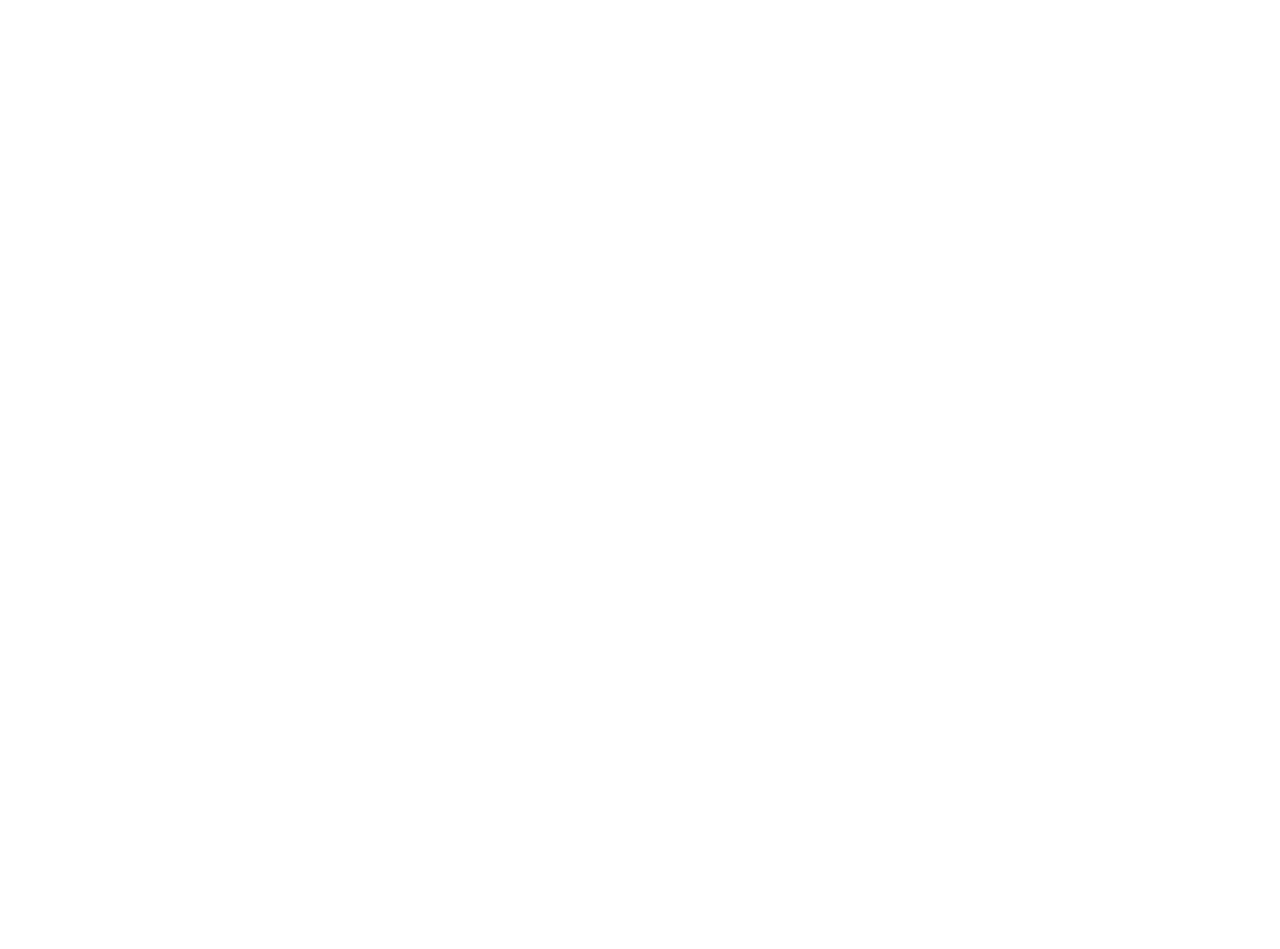
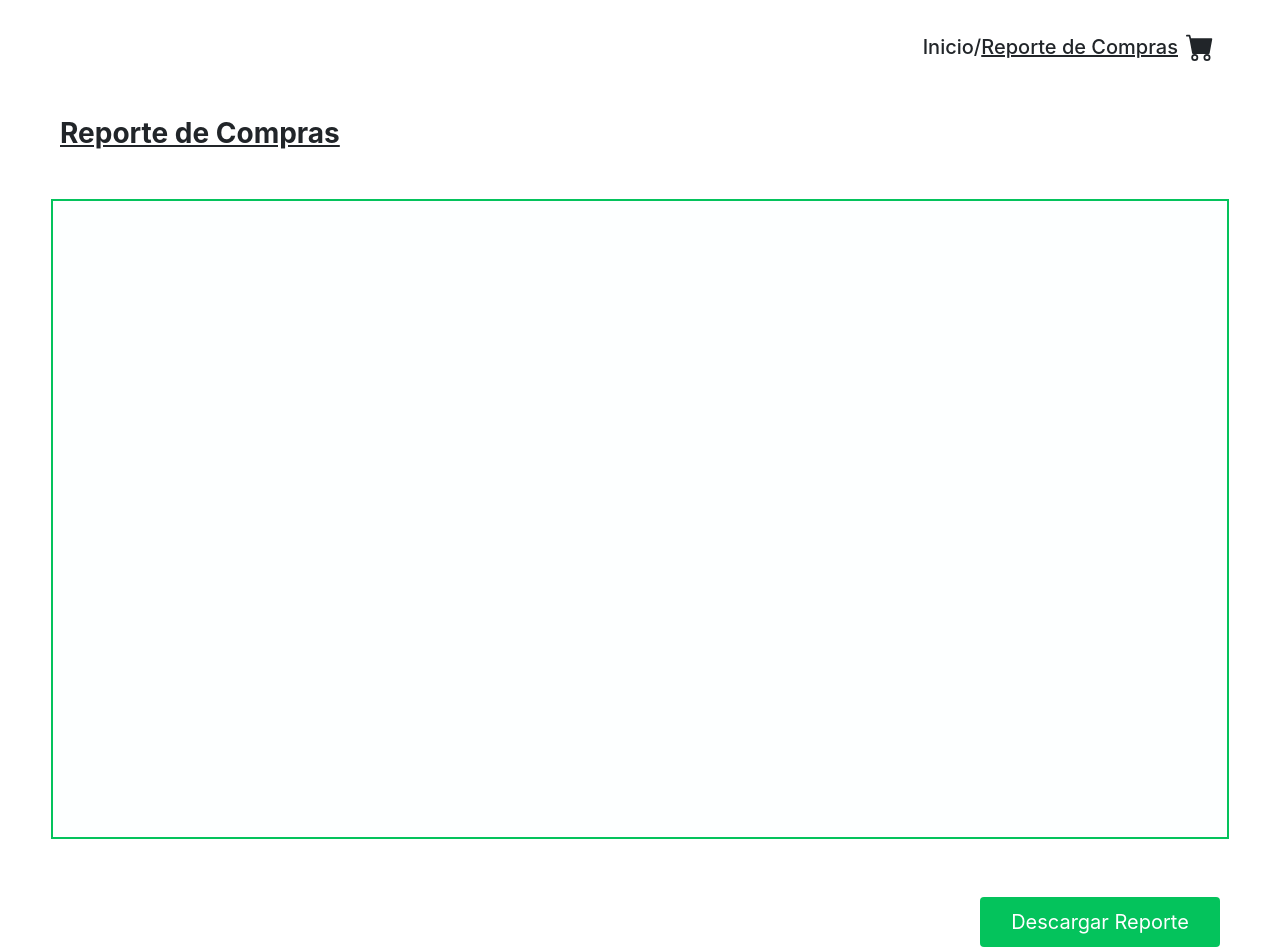
Before and after one commit to JFBJ17/Genesys_System, a React (Create React App) app in the folder frontend/: page /ReporteCompras in a window 1280 px wide. Before the commit this address had no page. Shown: the part 123-1072 px from the top of the page. Before the commit the page ends 800 px from the top, so only its background shows below. Built offline with nearby package versions, Linux system fonts and the light colour scheme.

Commit message:
Reporte de compras

```diff
--- a/frontend/public/index.html
+++ b/frontend/public/index.html
@@ -1,15 +1,16 @@
 <!DOCTYPE html>
 <html lang="en">
+
 <head>
   <meta charset="utf-8" />
   <link rel="icon" href="%PUBLIC_URL%/favicon.ico" />
   <meta name="viewport" content="width=device-width, initial-scale=1" />
   <meta name="theme-color" content="#000000" />
-    <meta
-      name="description"
-      content="Web site created using create-react-app"
-    />
+  <meta name="description" content="Web site created using create-react-app" />
   <link rel="apple-touch-icon" href="%PUBLIC_URL%/logo192.png" />
+  <link href="https://cdn.jsdelivr.net/npm/bootstrap@5.0.2/dist/css/bootstrap.min.css" rel="stylesheet"
+    integrity="sha384-EVSTQN3/azprG1Anm3QDgpJLIm9Nao0Yz1ztcQTwFspd3yD65VohhpuuCOmLASjC" crossorigin="anonymous">
+
   <!--
       manifest.json provides metadata used when your web app is installed on a
       user's mobile device or desktop. See https://developers.google.com/web/fundamentals/web-app-manifest/
@@ -26,6 +27,7 @@
     -->
   <title>React App</title>
 </head>
+
 <body>
   <noscript>You need to enable JavaScript to run this app.</noscript>
   <div id="root"></div>
@@ -40,4 +42,5 @@
       To create a production bundle, use `npm run build` or `yarn build`.
     -->
 </body>
+
 </html>
--- a/frontend/src/assets/styles/index.scss
+++ b/frontend/src/assets/styles/index.scss
@@ -1,6 +1,13 @@
+:root{
+  --verde_claro:#04c35c;
+  --azul_fosforescente:#291CB4;
+  --azul_oscuro:#110D3D;
+}
+
 * {
   margin: 0;
   padding: 0;
+  box-sizing: border-box;
 }
 body {
   margin: 0;
@@ -10,6 +17,28 @@
   -webkit-font-smoothing: antialiased;
   -moz-osx-font-smoothing: grayscale;
 }
+
+::-webkit-scrollbar {
+  width: 12px;
+}
+
+/* Track */
+::-webkit-scrollbar-track {
+  box-shadow: inset 0 0 4px grey;
+  border-radius: 10px;
+}
+
+/* Handle */
+::-webkit-scrollbar-thumb {
+  background: var(--azul_fosforescente);
+  border-radius: 6px;
+}
+
+/* Handle on hover */
+::-webkit-scrollbar-thumb:hover {
+  background: var(--azul_oscuro);
+}
+
 
 code {
   font-family: source-code-pro, Menlo, Monaco, Consolas, 'Courier New',
--- a/frontend/src/assets/styles/login.scss
+++ b/frontend/src/assets/styles/login.scss
@@ -86,7 +86,7 @@
         margin: 10px 0;
         width: 100%;
         height: 40px;
-        background: #04c35c;
+        background: var(--verde_claro);
         font-size: 20px;
         border: none;
         border-radius: 4px;
--- /dev/null
+++ b/frontend/src/assets/styles/reporteCompras.scss
@@ -0,0 +1,37 @@
+
+
+
+    a {
+        text-decoration: none;
+        color: #2c5282;
+    }
+    .container-dir{
+        margin: 50px 50px 0 0;
+    }
+    .container-reporte{
+        margin: 40px 0 0 0;
+    }
+    .container-button__download{
+        display: flex;
+        align-items: center;
+        justify-content: end;
+        flex-wrap: wrap;
+        padding: 3rem;
+    }
+    button {
+        margin: 10px 0;
+        padding: 10px 5px;
+        width: 30vh;
+        height: 50px;
+        background: var(--verde_claro);
+        font-size: 20px;
+        border: none;
+        border-radius: 4px;
+        color: #ffffff;
+    }
+    .history{
+        background-color: #fdffff;
+        height: 80vh;
+        width: 92vw;
+        border: var(--verde_claro) 2px solid;
+    }
--- a/frontend/src/pages/ReporteCompras.tsx
+++ b/frontend/src/pages/ReporteCompras.tsx
@@ -1,10 +1,34 @@
 import React from 'react'
+import '../assets/styles/reporteCompras.scss';
+import { BsFillCartFill } from "react-icons/bs";
 
 const ReporteCompras = () => {
     return (
-      <header>
+        <>
+            <div className="container-dir d-flex flex-row justify-content-end align-items-center p-3">
+                <h5 className="me-2 my-auto">
+                    Inicio/
+                    <span className="text-decoration-underline">
+                        Reporte de Compras
+                    </span>
+                </h5>
+                <BsFillCartFill className="fs-3"></BsFillCartFill>
+            </div>
+            <div className="container-fluid container-reporte">
+                <h3 className="fw-bold text-decoration-underline ms-5">
+                    Reporte de Compras
+                </h3>
+                <div className="container-fluid history mt-5">
 
-      </header>
+                </div>
+                <div className="container-button__download">
+                    <button type="submit">
+                        <span>Descargar Reporte</span>
+                    </button>
+                </div>
+            </div>
+
+        </>
     );
-  };
+};
 export default ReporteCompras
--- a/frontend/src/router/App.tsx
+++ b/frontend/src/router/App.tsx
@@ -6,6 +6,7 @@
 import Login from '../pages/Login';
 import Register from '../pages/Register';
 import NotFound from '../pages/NotFound';
+import ReporteCompras from '../pages/ReporteCompras';
 
 //Components
 import Navbar from '../components/Navbar';
@@ -22,6 +23,7 @@
         <Route path='/login' element={<Login />} />
         <Route path='/register' element={<Register />} />
         <Route path='*' element={<NotFound />} />
+        <Route path='/ReporteCompras' element={<ReporteCompras/>}></Route>
       </Routes>
     </BrowserRouter>
   );
```
Also changed, not shown: frontend/src/components/DashboardClient.tsx (added, +11 -0 lines). Lines whose indentation alone changed are shown as unchanged.
